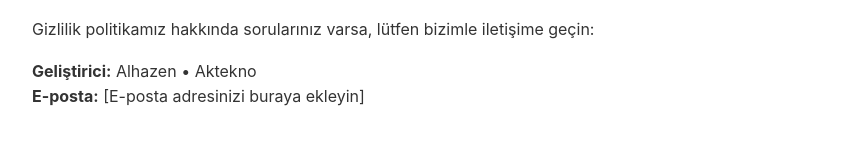
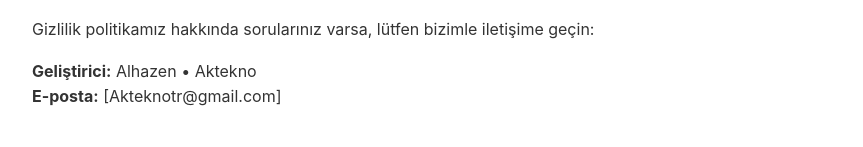
Before and after one commit to Akturk26/Vardiya-Takip-Privacy, a plain HTML site: page index.html in a window 1280 px wide. Shown: the part 2383-2530 px from the top of the page, without its empty margins (208-1071 px from the left). Drawn offline with Linux system fonts and the light colour scheme.

Commit message:
Update email address in contact section

```diff
--- a/index.html
+++ b/index.html
@@ -102,7 +102,7 @@
     <h2>İletişim</h2>
     <p>Gizlilik politikamız hakkında sorularınız varsa, lütfen bizimle iletişime geçin:</p>
     <p><strong>Geliştirici:</strong> Alhazen • Aktekno<br>
-    <strong>E-posta:</strong> [E-posta adresinizi buraya ekleyin]</p>
+    <strong>E-posta:</strong> [Akteknotr@gmail.com]</p>
 
     <h2>Onay</h2>
     <p>Uygulamamızı kullanarak, bu gizlilik politikasını kabul etmiş olursunuz.</p>
```
